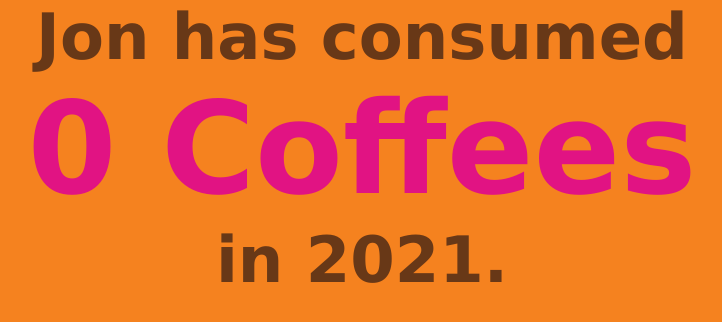
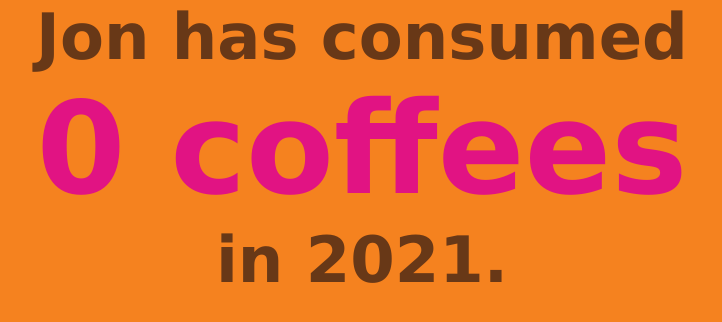
Before and after one commit to jonblong/coffee_frontend, a React (Create React App) app in the folder frontend/: page / in a window 1280 px wide. Shown: the top 322 px of the page, without its empty margins (278-1000 px from the left). Built offline with nearby package versions, Linux system fonts and the light colour scheme; no server answers.

Commit message:
fix title

```diff
--- a/frontend/public/index.html
+++ b/frontend/public/index.html
@@ -7,7 +7,7 @@
     <meta name="theme-color" content="#000000" />
     <meta
       name="description"
-      content="Web site created using create-react-app"
+      content="How much caffeine has Jon consumed this year?"
     />
     <link rel="apple-touch-icon" href="%PUBLIC_URL%/logo192.png" />
     <!--
@@ -24,7 +24,7 @@
       work correctly both with client-side routing and a non-root public URL.
       Learn how to configure a non-root public URL by running `npm run build`.
     -->
-    <title>React App</title>
+    <title>Coffee Tracker</title>
   </head>
   <body>
     <noscript>You need to enable JavaScript to run this app.</noscript>
--- a/frontend/src/App.js
+++ b/frontend/src/App.js
@@ -16,7 +16,7 @@ function App() {
   return (
     <div className="App">
       <h3 className='subhead'>Jon has consumed</h3>
-      <h2 className='head'>{drinks.length} Coffees</h2>
+      <h2 className='head'>{drinks.length} coffees</h2>
       <h3 className='subhead'>in 2021.</h3>
     </div>
   );
```
